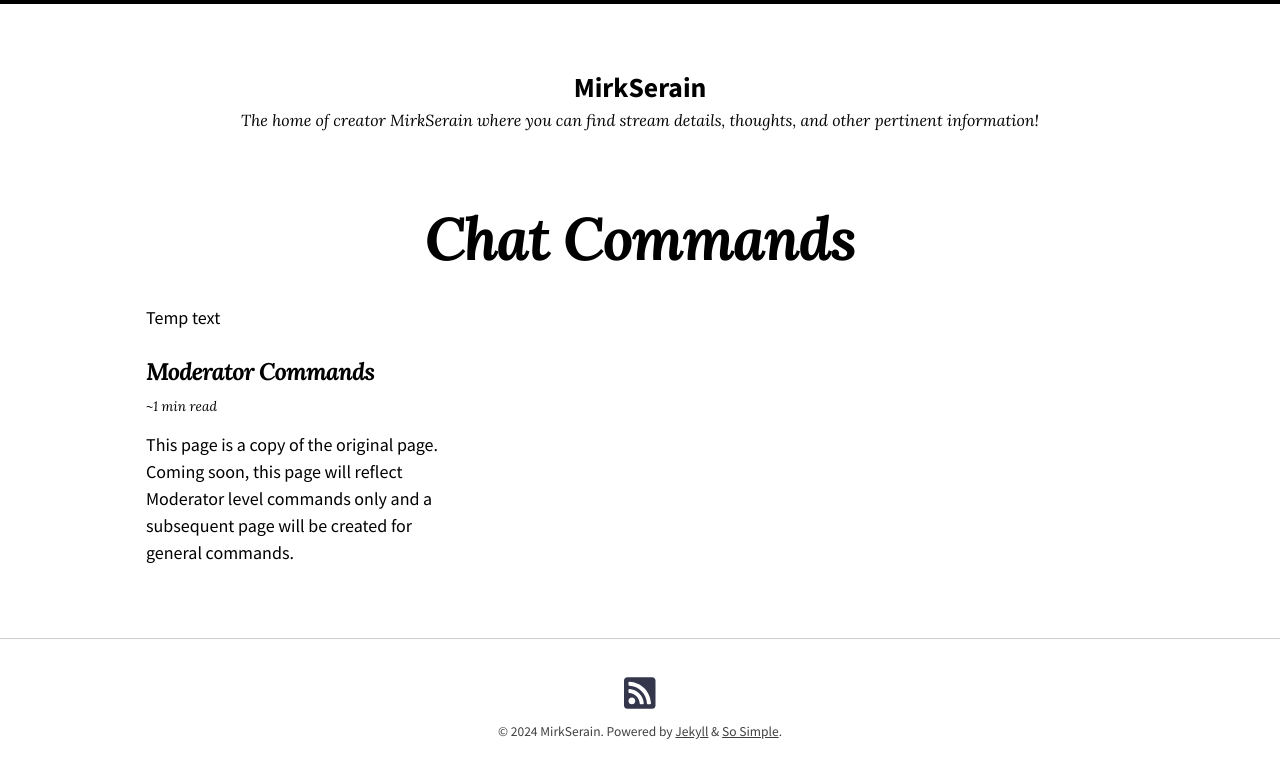
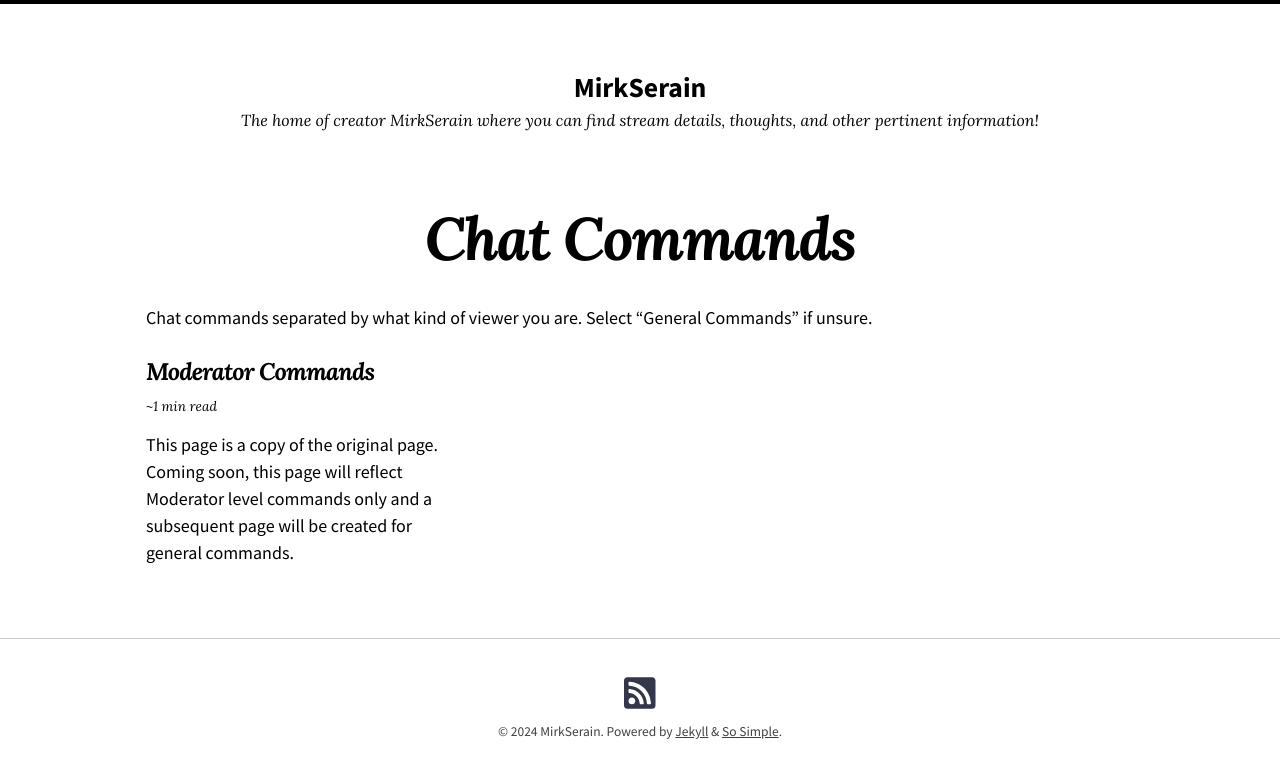
Before and after one commit to MirkSerain/mirkserain.github.io, a Jekyll site: the page built from chatcommands.md, in a window 1280 px wide. Shown: the top 778 px of the page. Built offline with Jekyll 4.4.1, drawn with Linux system fonts in a browser that asks for light colours; nearby versions of some CDN libraries.

Commit message:
Update header text on chatcommands.md

```diff
--- a/chatcommands.md
+++ b/chatcommands.md
@@ -6,4 +6,4 @@ collection: commands
 entries_layout: grid
 ---
 
-Temp text
+Chat commands separated by what kind of viewer you are. Select "General Commands" if unsure.
```
